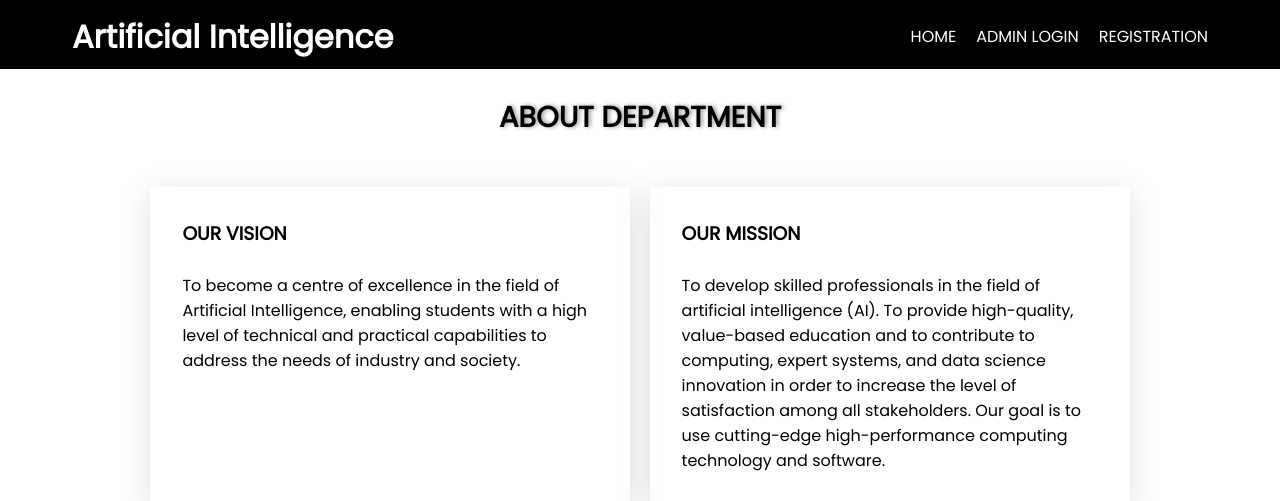
After one commit to anveshdange/AIEvent, a Django app: page /about-ai/ in a window 1280 px wide. The commit adds this page. Shown: the top 501 px of the page. Run offline with Django 4.2, Linux system fonts and the light colour scheme.

Commit message:
update index

```diff
--- /dev/null
+++ b/AIevent/AIverse/static/css/about_dept.css
@@ -0,0 +1,205 @@
+* {
+    margin: 0;
+    padding: 0;
+    box-sizing: border-box;
+    font-family: 'Poppins', sans-serif;
+    scroll-behavior: smooth;
+}
+body{
+    height: 200 vh;
+}
+
+.navbar{
+    width: 100%;
+    position: fixed;
+    top: 0;
+    right: 0;
+    z-index: 5;
+    background-color: #000000;
+}
+
+
+.header {
+    width: 95%;
+    display: flex;
+    justify-content: space-between;
+    align-items: center;
+    padding: 8px 40px;
+    margin-top: 5px;
+    margin-left: auto;
+    margin-right: auto;
+    /* background-color: green; */
+    /* border: 1px solid blue; */
+}
+
+#logo a {
+    color: #ffffff;
+    text-decoration: none;
+
+}
+
+
+
+
+.menu {
+    display: flex;
+    /* border: 1px solid red; */
+    width: auto;
+    gap: 20px;
+    justify-content: space-between;
+}
+
+.menu-links {
+    display: flex;
+    justify-content: space-between;
+    /* border: 1px solid black; */
+    width: auto;
+    gap: 20px;
+    align-items: center;
+    list-style: none;
+}
+
+.menu-links a {
+    text-decoration: none;
+    color: #ffffff;
+    font-weight: 500;
+}
+
+.menu-links a::after {
+    content: '';
+    height: 2px;
+    width: 0%;
+    background-color: #ffffff;
+    display: block;
+    transition: .5s ease-in-out;
+}
+
+.menu-links a:hover::after {
+    content: '';
+    height: 2px;
+    width: 100%;
+    background: #ffffff;
+    display: block;
+}
+
+/* about department style  */
+.about-dept{
+    width: 100%;
+    height: fit-content;
+    display: flex;
+    align-items: center;
+    flex-direction: column;
+    padding: 0 4rem ;
+    margin-top: 6rem;
+    /* border: 1px solid black; */
+
+}
+
+.about-dept h2{
+    text-shadow: 2px 0px 4px rgba(0,0,0,0.41);
+    font-weight: 900;
+    font-size: 1.8rem;
+    margin-bottom: 3rem;
+
+}
+
+.vision-mission{
+    width: fit-content;
+    /* border: 1px solid black; */
+    display: flex;
+    justify-content: center;
+    gap: 1.2rem;
+}
+
+.ourvision,.ourmission{
+    width: 30rem;
+    min-height: 18rem;
+    box-shadow: rgba(100, 100, 111, 0.2) 0px 7px 29px 0px;
+    padding: 2rem;
+    /* border: 1px solid red; */
+}
+
+.photo-message{
+    width: fit-content;
+    display: flex;
+    /* border: 1px solid black; */
+    justify-content: center;
+    gap: 1.2rem;
+    margin-top: 1.2rem;
+}
+
+.incharge-photo{
+    width: 16rem;
+    min-height: 23rem;
+    box-shadow: rgba(100, 100, 111, 0.2) 0px 7px 29px 0px;
+    display: flex;
+    flex-direction: column;
+    align-items: center;
+}
+
+.incharge-message{
+    width: 44rem;
+    min-height: 23rem;
+    box-shadow: rgba(100, 100, 111, 0.2) 0px 7px 29px 0px;
+    padding: 1rem;
+}
+
+.incharge-message h3 {
+    font-size: 1.5rem;
+    text-shadow: 2px 0px 4px rgba(0,0,0,0.41);
+}
+
+.incharge-message p {
+    font-size: 1.1rem;
+    color: #000000;
+}
+
+.incharge-image{
+    width: 16rem;
+}
+
+.incharge-photo h4{
+    margin-top: 0.9rem;
+}
+
+@media screen and (max-width:1005px){
+
+    .ourvision,.ourmission{
+        width: 25rem;
+    }
+
+    .incharge-photo,.incharge-image{
+        width: 11rem;
+    }
+
+    .incharge-message{
+        width: 39rem;
+    }
+
+    .incharge-photo h4{
+        margin-top: 0.5rem;
+        font-size: 1.1rem;
+    }
+}
+
+@media screen and (max-width: 837px){
+
+    .vision-mission{
+        flex-direction: column;
+    }
+
+    .photo-message{
+        flex-direction: column;
+        align-items: center;
+    }
+
+    .incharge-photo,.incharge-image{
+        width: 16rem;
+    }
+
+    .incharge-message{
+        width: 25rem;
+    }
+
+
+}
--- /dev/null
+++ b/AIevent/AIverse/templates/event/about_dept.html
@@ -0,0 +1,93 @@
+{% load static %}
+<!DOCTYPE html>
+<html lang="en">
+<head>
+    <meta charset="UTF-8">
+    <meta name="viewport" content="width=device-width, initial-scale=1.0">
+    <link rel="stylesheet" href="{% static 'css/about_dept.css' %}">
+    <link rel="preconnect" href="https://fonts.googleapis.com">
+    <link rel="preconnect" href="https://fonts.gstatic.com" crossorigin>
+    <link href="https://fonts.googleapis.com/css2?family=Poppins:wght@100;200;400&display=swap" rel="stylesheet">
+    <link rel="preconnect" href="https://fonts.googleapis.com">
+    <link rel="preconnect" href="https://fonts.gstatic.com" crossorigin>
+    <link
+        href="https://fonts.googleapis.com/css2?family=IBM+Plex+Sans:wght@700&family=Poppins:wght@100;200;400&display=swap"
+        rel="stylesheet">
+    <title>About Department</title>
+</head>
+<body>
+    <!-- header section  -->
+    <header class="navbar nav-colored nav-transparent" id="navbar">
+        <div class="header">
+            <div id="logo">
+                <a href=" ">
+                    <h1>Artificial Intelligence</h1>
+                </a>
+            </div>
+            <div class="menu">
+                <ul class='menu-links'>
+                    <li><a href="/">HOME</a></li>
+                    <li><a href="/login">ADMIN LOGIN</a></li>
+                    <li><a href="/reg">REGISTRATION</a></li>
+
+                </ul>
+            </div>
+
+        </div>
+    </header>
+
+    <!-- about department  -->
+
+    <div class="about-dept">
+        <h2 data-aos="fade-up">ABOUT DEPARTMENT</h2>
+
+        <div class="vision-mission">
+            <div class="ourvision" >
+                <h3>OUR VISION</h3><br>
+                <p>To become a centre of excellence in the field of Artificial Intelligence, enabling students with
+                    a
+                    high level of technical and practical capabilities to address the needs of industry and society.
+                </p>
+            </div>
+            <div class="ourmission">
+                <h3>OUR MISSION</h3><br>
+                <p>To develop skilled professionals in the field of artificial intelligence (AI).
+                    To provide high-quality, value-based education and to contribute to computing, expert systems,
+                    and
+                    data science innovation in order to increase the level of satisfaction among all stakeholders.
+                    Our goal is to use cutting-edge high-performance computing technology and software.
+                </p>
+            </div>
+        </div>
+        <div class="photo-message">
+            <div class="incharge-photo">
+                <img src="{% static 'Static_images/HOD_image.jpg' %}" class="incharge-image" alt="HOD image">
+                <h4>Mr. Vikas G. Bhowate</h4>
+                <p>Incharge Of AI</p>
+            </div>
+            <div class="incharge-message">
+                <h3>INCHARGE MESSAGE</h3><br>
+                <p>B. Tech. in Artificial Intelligence is an undergraduate programme that offers advanced learning
+                    solutions and emphasizes advanced innovations such as machine learning, also known as deep
+                    learning
+                    and artificial intelligence.
+                    With a cutting-edge combination of machine learning, analytics, and visualisation technologies,
+                    students will be able to construct intelligent machines, software, or applications. Artificial
+                    intelligence (AI) has as their major goal the programming of computers to solve problems using
+                    example data or experience. Many successful machine learning applications already exist, such as
+                    systems that analyse past sales data to predict customer behaviour (financial management),
+                    recognise
+                    faces or spoken speech, optimise robot behaviour to complete a task with minimal resources, and
+                    extract knowledge from bioinformatics data.
+                    This curriculum examines AI methods from several domains, such as neural networks, signal
+                    processing, Gaming, Data Analytics and data mining, in order to give a comprehensive examination
+                    of
+                    machine learning challenges and solutions.</p>
+            </div>
+        </div>
+    </div>
+
+    <!-- faculty details  -->
+
+</body>
+</html>
--- a/AIevent/AIverse/urls.py
+++ b/AIevent/AIverse/urls.py
@@ -12,6 +12,7 @@ urlpatterns = [
     path('logout/', views.handlelogout, name="logout"),
     path('payment/', views.payment, name="payment"),
     path('prepare-payment/', views.prepare_payment, name="prepare-payment"),
+    path('about-ai/',views.about, name="about-ai"),
     # events urls hrefs
     path('cubical_realm/', views.cubical_realm, name="cubical_realm"),
     path('giga_gen/', views.giga_gen, name="giga_gen"),
--- a/AIevent/AIverse/views.py
+++ b/AIevent/AIverse/views.py
@@ -75,6 +75,9 @@ def payment(request):
 
         return redirect("index")
 
+def about(request):
+    return render(request,"event/about_dept.html")
+
 
 #############################################################################################################
 # ADDING ROUUTINGS FOR ALL EVENT PAGES (HREF)
```
Also changed, not shown: AIevent/AIverse/static/css/style.css (+25 -20 lines), AIevent/AIverse/templates/event/index.html (+31 -16 lines), AIevent/AIverse/templates/event/reg.html (+5 -5 lines).
